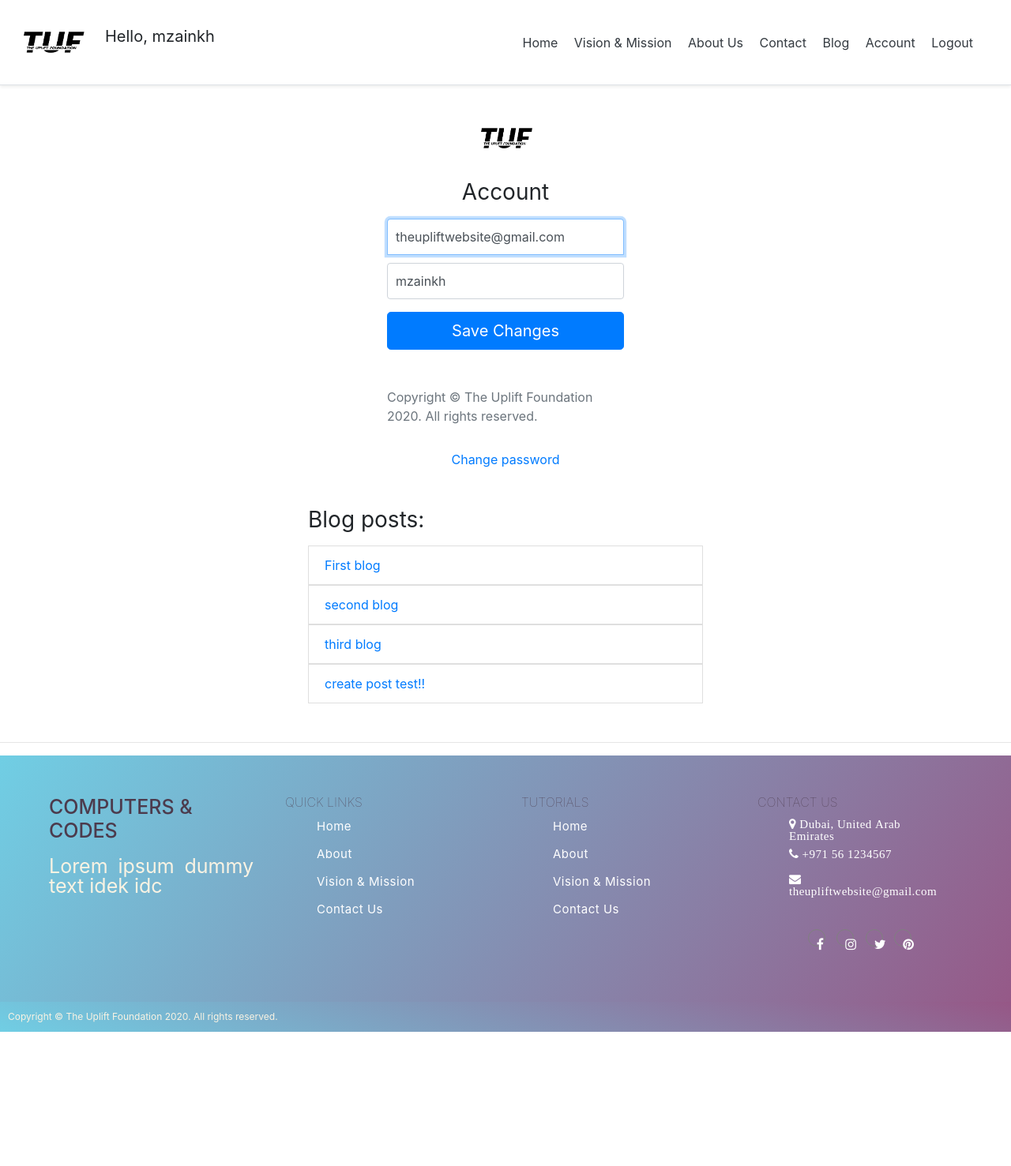
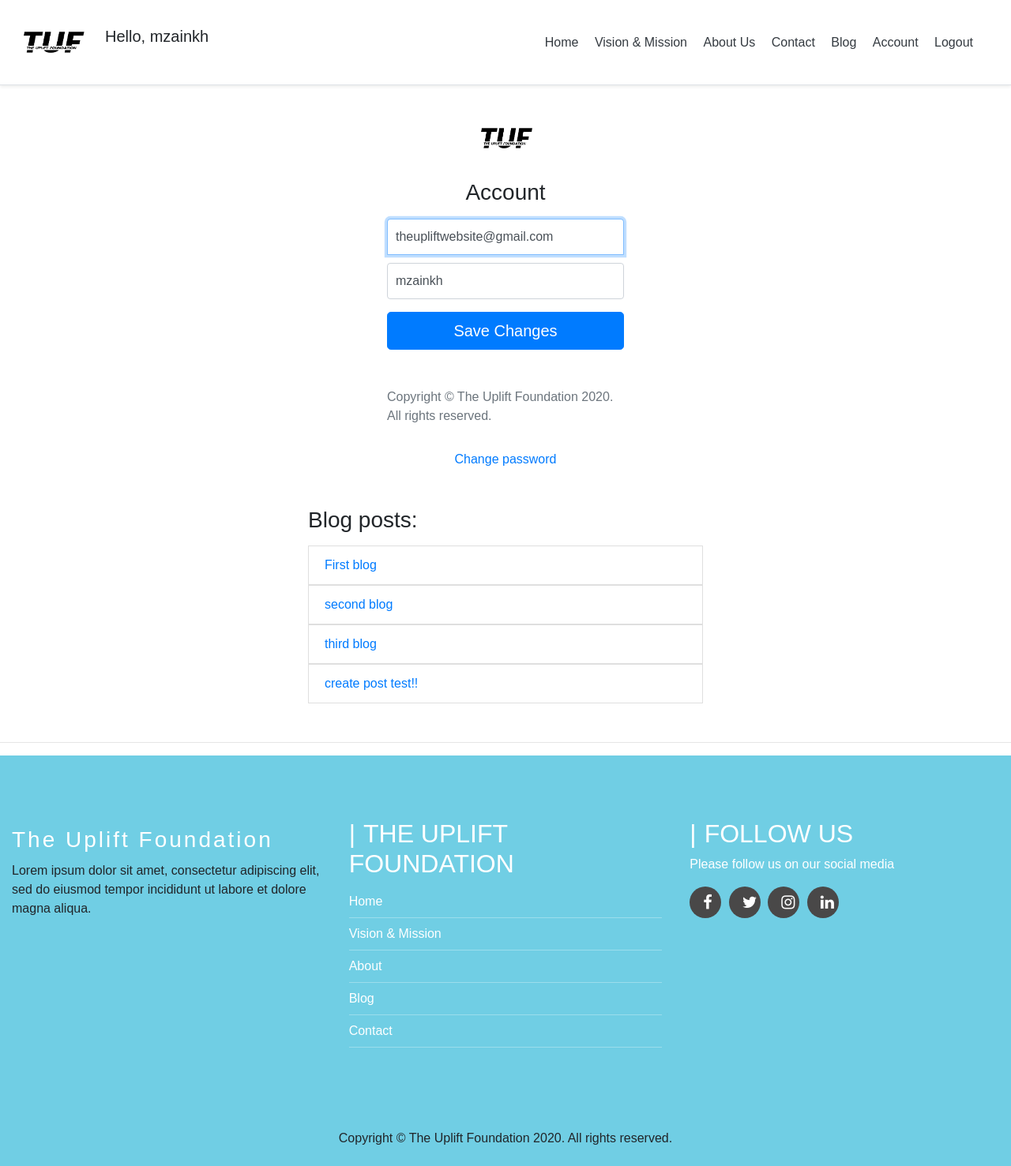
Before and after one commit to MZainKh/uplift-foundation, a Django app: page /account/ in a window 1280 px wide. Shown: the whole page at 79% size. Before the commit the page ends 1307 px from the top, so only its background shows below. Run offline with Django 3.2, Linux system fonts and the light colour scheme; a user stored in the database is signed in; data comes from the database, SQL or seed files in the repository; some libraries are stand-ins or nearby versions.

Commit message:
footer and main css

```diff
--- a/src/templates/snippets/footer.html
+++ b/src/templates/snippets/footer.html
@@ -1,5 +1,5 @@
 <!-- Footer Section -->
-<div class="footer">
+<!-- <div class="footer">
     <div class="inner-footer">
         <div class="footer-items">
             <h1>Computers & Codes</h1>
@@ -47,15 +47,15 @@
     <div class="footer-bottom">
         Copyright &copy; The Uplift Foundation 2020. All rights reserved.
     </div>
-</div>
+</div> -->
 <!-- Footer End -->
 
 <!-- Footer CSS -->
-<style type="text/css">
+<!-- <style type="text/css">
     .footer {
     width: 100%;
-    /* background: #70cee4; */
-    background-image: linear-gradient(125deg, #70cee4, #965786);
+    background: #70cee4;
+    /* background-image: linear-gradient(125deg, #70cee4, #965786); */
     display: block;
 }
 
@@ -158,8 +158,8 @@
 
 .footer-bottom {
     padding: 10px;
-    /* background: #70cee4; */
-    background-image: linear-gradient(20deg, #70cee4, #965786);
+    background: #70cee4;
+    /* background-image: linear-gradient(20deg, #70cee4, #965786); */
 
     font-size: 12px;
     color: #faf3e3;
@@ -175,8 +175,136 @@
         width: 100%;
     }
 }
+</style> -->
+<!-- Footer CSS end -->
+
+<!-- new footer  -->
+<footer class="footer">
+    <div class="footer-top">
+        <div class="container-fluid">
+            <div class="row">
+                <div class="col-lg-4 segment-one md-mb-30 sm-mb-30">
+                    <h3>The Uplift Foundation</h3>
+                    <p>Lorem ipsum dolor sit amet, consectetur adipiscing elit, sed do eiusmod tempor incididunt ut labore et dolore magna aliqua.</p>
+                </div>
+                <div class="col-lg-4 segment-two md-mb-30 sm-mb-30">
+                    <h2>The Uplift Foundation</h2>
+                    <ul>
+                        <li><a href="#">Home</a></li>
+                        <li><a href="#">Vision & Mission</a></li>
+                        <li><a href="#">About</a></li>
+                        <li><a href="#">Blog</a></li>
+                        <li><a href="#">Contact</a></li>
+                    </ul>
+                </div>
+                <div class="col-lg-4 segment-three md-mb-30 sm-mb-30">
+                    <h2>Follow Us</h2>
+                    <p>Please follow us on our social media</p>
+                    <a href="#"><i class="fa fa-facebook"></i></a>
+                    <a href="#"><i class="fa fa-twitter"></i></a>
+                    <a href="#"><i class="fa fa-instagram"></i></a>
+                    <a href="#"><i class="fa fa-linkedin"></i></a>
+                </div>
+            </div>
+        </div>
+    </div>
+    <p class="footer-bottom-text">Copyright &copy; The Uplift Foundation 2020. All rights reserved.</p>
+</footer>
+<!-- "col-md-3 col-sm-6 col-xs-12 segment-two md-mb-30 sm-mb-30" -->
+<!-- New footer CSS -->
+<style type="text/css">
+    .footer {
+        text-align: left;
+    }
+    /* p{
+        color: #fff;
+        line-height: 25px;
+    }
+    h2, h3 {
+        color: #fff;
+    }
+    h2 {
+        font-style: 18px;
+    } */
+    .footer-top {
+        background: #70cee4;
+        padding: 80px 0;
+    }
+    .segment-one h3{
+        color: #fff;
+        letter-spacing: 3px;
+        margin: 10px 0;
+    }
+    .segment-two h2{
+        color: #fff;
+        text-transform: uppercase;
+    }
+    .segment-two h2:before {
+        content: '|';
+        color: #fff;
+        padding-right: 10px;
+    }
+    .segment-two ul {
+        margin: 0;
+        padding: 0;
+        list-style: none;
+    }
+    .segment-two ul li {
+        border-bottom: 1px solid rgba(255,255,255,0.3);
+        line-height: 40px;
+    }
+    .segment-two ul li a {
+        color: #fff;
+        text-decoration: none;
+    }
+    .segment-three h2{
+        color: #fff;
+        text-transform: uppercase;
+        margin-left: 5px;
+    }
+    .segment-three p {
+        color:#fff;
+        margin-left: 5px;
+    }
+    .segment-three h2:before {
+        content: '|';
+        color: #fff;
+        padding-right: 10px;
+    }
+    .segment-three a {
+        background: #494848;
+        width: 40px;
+        height: 40px;
+        display: inline-block;
+        border-radius: 50%;
+        margin-left: 5px;
+    }
+    .segment-three a i {
+        font-size: 20px;
+        color: #fff;
+        padding: 10px 12px;
+        margin-left: 5px;
+    }
+    .footer-bottom-text {
+        text-align: center;
+        background: #70cee4;
+        line-height: 70px;
+        margin: 0;
+    }
+    @media only screen and (min-width: 768px) and (max-width: 991px) {
+        .md-mb-30 {
+            margin-bottom: 30px;
+        }
+    }
+    @media only screen and (max-width: 768px) {
+        .sm-mb-30 {
+            margin-bottom: 30px;
+        }
+        .footer-top {
+            padding: 50px 0;
+        }
+    }
 </style>
-<!-- Footer CSS end -->
 
 <!-- JS scripts -->
 <!-- <script src="app.js"></script> -->
--- a/src/templates/snippets/index_css.html
+++ b/src/templates/snippets/index_css.html
@@ -1,5 +1,6 @@
 <style type="text/css">
     body{
         background-color: #fff;
+        font-family: 'popins', sans-serif;
     }
 </style>
```
